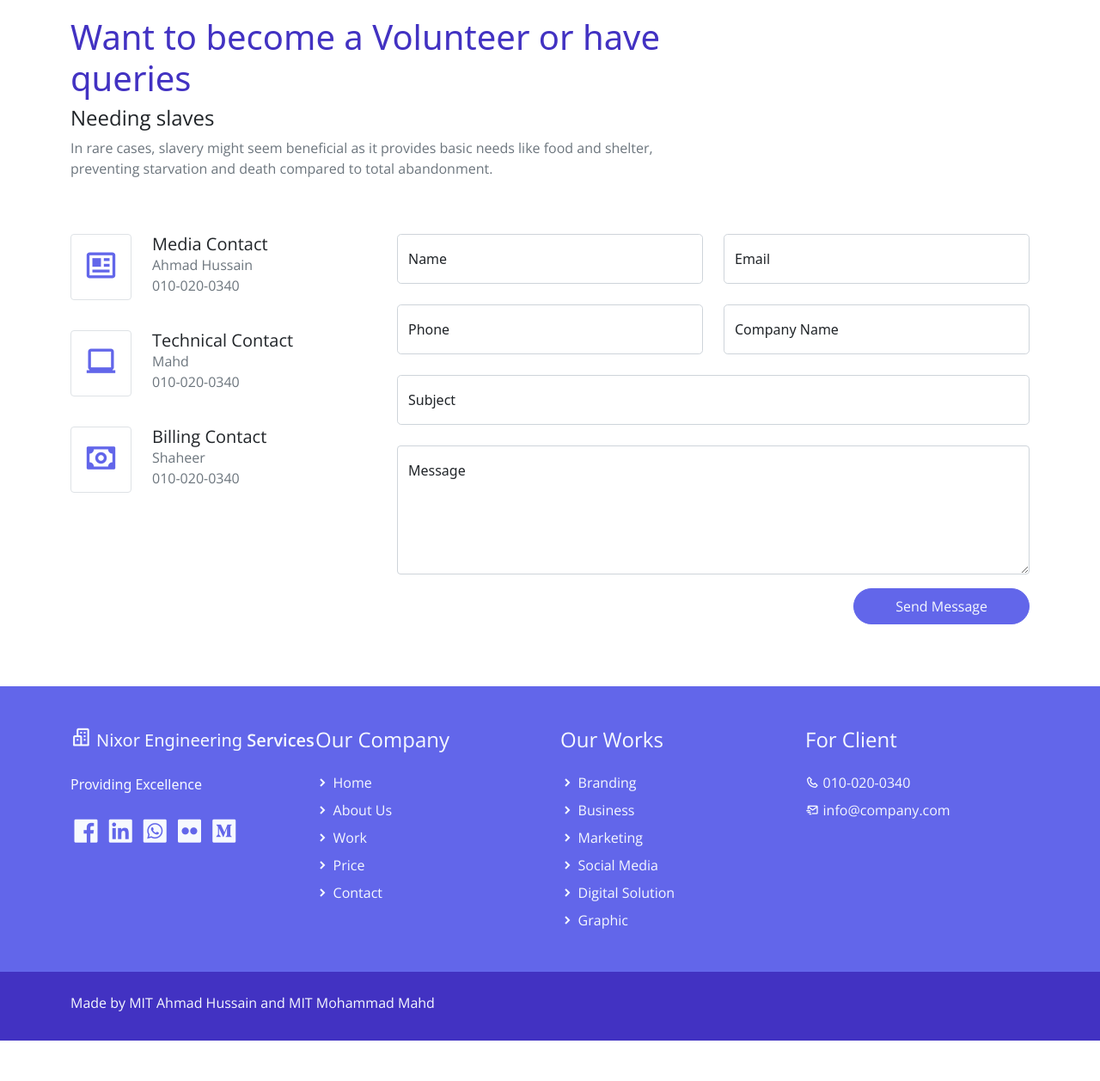
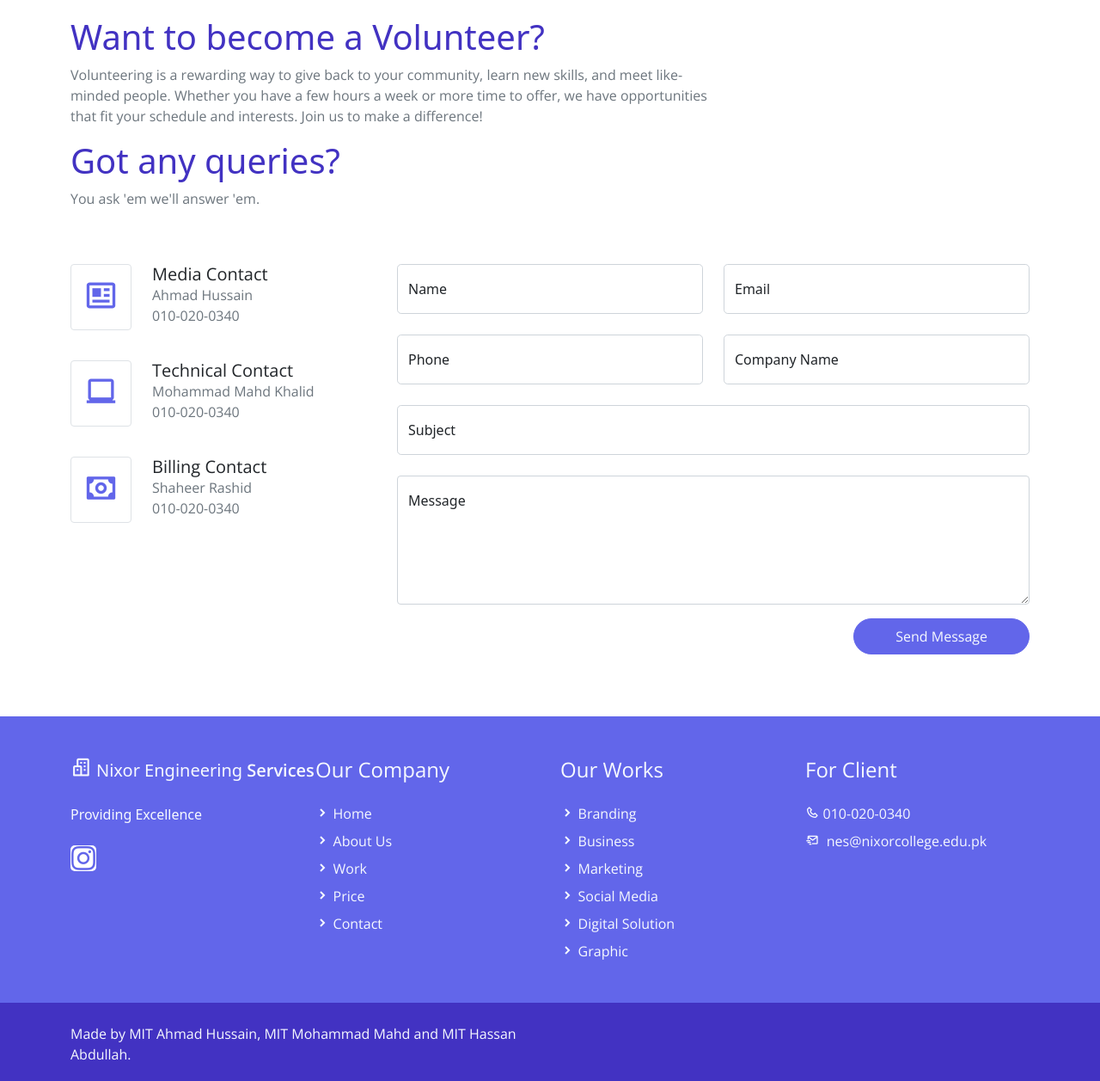
Before and after one commit to Nixor-Engineering-Solutions/NES-Main-Site, a plain HTML site: page NES Site/contact.html in a window 1280 px wide. Shown: the part 503-1760 px from the top of the page at 86% size. Before the commit the page ends 1713 px from the top, so only its background shows below. Drawn offline with nearby package versions, Linux system fonts and the light colour scheme.

Commit message:
Content Addition

```diff
--- a/NES Site/contact.html
+++ b/NES Site/contact.html
@@ -1,6 +1,5 @@
 <!DOCTYPE html>
 <html lang="en">
-
 <head>
     <title>Nixor Engineering Services - Contact Page</title>
     <meta charset="utf-8">
@@ -11,11 +10,35 @@
     <link href="assets/css/bootstrap.min.css" rel="stylesheet">
     <!-- Font CSS -->
     <link href="assets/css/boxicon.min.css" rel="stylesheet">
+
     <link href="https://fonts.googleapis.com/css2?family=Open+Sans:wght@300;400;600&display=swap" rel="stylesheet">
     <!-- Load Tempalte CSS -->
     <link rel="stylesheet" href="assets/css/templatemo.css">
     <!-- Custom CSS -->
     <link rel="stylesheet" href="assets/css/custom.css">
+
+<!--custom style -->
+<style>
+   .icon-wrapper {
+    display: inline-flex;
+    width: 30px; /* Adjust size as needed */
+    height: 30px; /* Adjust size as needed */
+    background-color: white;
+    border-radius: 5px; /* Adjust border radius as needed */
+    align-items: center;
+    justify-content: center;
+    padding: 0; /* Remove any padding */
+    margin: 0; /* Remove any margin */
+}
+
+.custom-size {
+    color: #6266ea; /* Instagram brand color */
+    font-size: 37px; /* Adjust icon size as needed */
+    line-height: 1; /* Ensure no extra space within the icon */
+}
+
+</style>
+
 <!--
 
 
@@ -70,12 +93,22 @@
     <section class="bg-light">
         <div class="container py-4">
             <div class="row align-items-center justify-content-between">
-                <div class="contact-header col-lg-4">
+                <div class="contact-header col-lg-4" >
                     <h1 class="h2 pb-3 text-primary">Contact</h1>
-                    <h3 class="h4 regular-400">Want to get in Touch</h3>
-                    <p class="light-300">
-                        We love to touch
+                    <h3 class="h4 regular-400">Want to get in Touch?</h3>
+                    <style>
+                        .bottom-text {
+                            display: inline-block ;
+                            padding-left:0px;
+                        }
+                    </style>
+                    <p class="light-300" style="font-size: 22px;">
+                       <span> Look no further!<br> </span>
+
+                        <span class="bottom-text">We'll help with any problem by providing our solution.</span>
                     </p>
+
+
                 </div>
                 <div class="contact-img col-lg-5 align-items-end col-md-4">
                     <img src="./assets/img/banner-img-01.svg">
@@ -89,11 +122,14 @@
     <!-- Start Contact -->
     <section class="container py-5">
 
-        <h1 class="col-12 col-xl-8 h2 text-left text-primary pt-3">Want to become a Volunteer or have queries</h1>
-        <h2 class="col-12 col-xl-8 h4 text-left regular-400">Needing slaves</h2>
+        <h1 class="col-12 col-xl-8 h2 text-left text-primary pt-3">Want to become a Volunteer?</h1>
+        <!-- class="col-12 col-xl-8 h4 text-left regular-400">Needing slaves -->
+        <p class="col-12 col-xl-8 text-left text-muted pb- -2 light-300">
+            Volunteering is a rewarding way to give back to your community, learn new skills, and meet like-minded people. Whether you have a few hours a week or more time to offer, we have opportunities that fit your schedule and interests. Join us to make a difference!
+        </p>
+        <h2 class="col-12 col-xl-8 h2 text-left text-primary pt- -2"> Got any queries?</h2>
         <p class="col-12 col-xl-8 text-left text-muted pb-5 light-300">
-            In rare cases, slavery might seem beneficial as it provides basic needs like food and shelter, preventing starvation and death compared to total abandonment.
-        </p>
+        You ask 'em we'll answer 'em.</p>
 
         <div class="row pb-4">
             <div class="col-lg-4">
@@ -119,7 +155,7 @@
                     </div>
                     <ul class="contact-info list-unstyled col-lg-9 col-9 light-300">
                         <li class="h5 mb-0">Technical Contact</li>
-                        <li class="text-muted">Mahd</li>
+                        <li class="text-muted">Mohammad Mahd Khalid</li>
                         <li class="text-muted">010-020-0340</li>
                     </ul>
                 </div>
@@ -132,7 +168,7 @@
                     </div>
                     <ul class="contact-info list-unstyled col-lg-9 col-9 light-300">
                         <li class="h5 mb-0">Billing Contact</li>
-                        <li class="text-muted">Shaheer</li>
+                        <li class="text-muted">Shaheer Rashid</li>
                         <li class="text-muted">010-020-0340</li>
                     </ul>
                 </div>
@@ -210,35 +246,28 @@
                         <i class='bx bx-buildings bx-sm text-light'></i>
                         <span class="text-light h5">Nixor Engineering</span> <span class="text-light h5 semi-bold-600">Services</span>
                     </a>
-                    <p class="text-light my-lg-4 my-2">
+
+                    <p class="text-light my-lg-4 my-2"  >
                         Providing Excellence
                     </p>
                     <ul class="list-inline footer-icons light-300">
-                        <li class="list-inline-item m-0">
-                            <a class="text-light" target="_blank" href="http://facebook.com/">
-                                <i class='bx bxl-facebook-square bx-md'></i>
+
+
+                        <!-- refer to line 22 above-->
+                         <li class="list-inline-item m-0">
+                            <a class="text-light" target="_blank" href="https://www.instagram.com/nes.nixor/?utm_source=ig_web_button_share_sheet">
+
+                                <div class="icon-wrapper">
+
+                                    <i class='bx bxl-instagram custom-size' >
+                                    </i>
+
+                                </div>
+
                             </a>
                         </li>
-                        <li class="list-inline-item m-0">
-                            <a class="text-light" target="_blank" href="https://www.linkedin.com/">
-                                <i class='bx bxl-linkedin-square bx-md'></i>
-                            </a>
-                        </li>
-                        <li class="list-inline-item m-0">
-                            <a class="text-light" target="_blank" href="https://www.whatsapp.com/">
-                                <i class='bx bxl-whatsapp-square bx-md'></i>
-                            </a>
-                        </li>
-                        <li class="list-inline-item m-0">
-                            <a class="text-light" target="_blank" href="https://www.flickr.com/">
-                                <i class='bx bxl-flickr-square bx-md'></i>
-                            </a>
-                        </li>
-                        <li class="list-inline-item m-0">
-                            <a class="text-light" target="_blank" href="https://www.medium.com/">
-                                <i class='bx bxl-medium-square bx-md' ></i>
-                            </a>
-                        </li>
+
+                       <!-- Removed last two icons.  suggestion to remove all and only put insta icon.-->
                     </ul>
                 </div>
 
@@ -294,7 +323,13 @@
                             <i class='bx-fw bx bx-phone bx-xs'></i><a class="text-decoration-none text-light py-1" href="tel:010-020-0340">010-020-0340</a>
                         </li>
                         <li class="pb-2">
-                            <i class='bx-fw bx bx-mail-send bx-xs'></i><a class="text-decoration-none text-light py-1" href="mailto:info@company.com">info@company.com</a>
+                            <i class='bx-fw bx bx-mail-send bx-xs'></i>
+
+
+                             <a class="text-decoration-none text-light py-1" href="https://mail.google.com/mail/?view=cm&fs=1&to=nes@nixorcollege.edu.pk" target="_blank">nes@nixorcollege.edu.pk</a>
+
+
+
                         </li>
                     </ul>
                 </div>
@@ -307,7 +342,7 @@
                 <div class="row pt-2">
                     <div class="col-lg-6 col-sm-12">
                         <p class="text-lg-start text-center text-light light-300">
-                            Made by MIT Ahmad Hussain and MIT Mohammad Mahd
+                            Made by MIT Ahmad Hussain, MIT Mohammad Mahd and MIT Hassan Abdullah.
                         </p>
                     </div>
 
```
Also changed, not shown: NES Site/about.html (+52 -29 lines), NES Site/index.html (+49 -28 lines).
